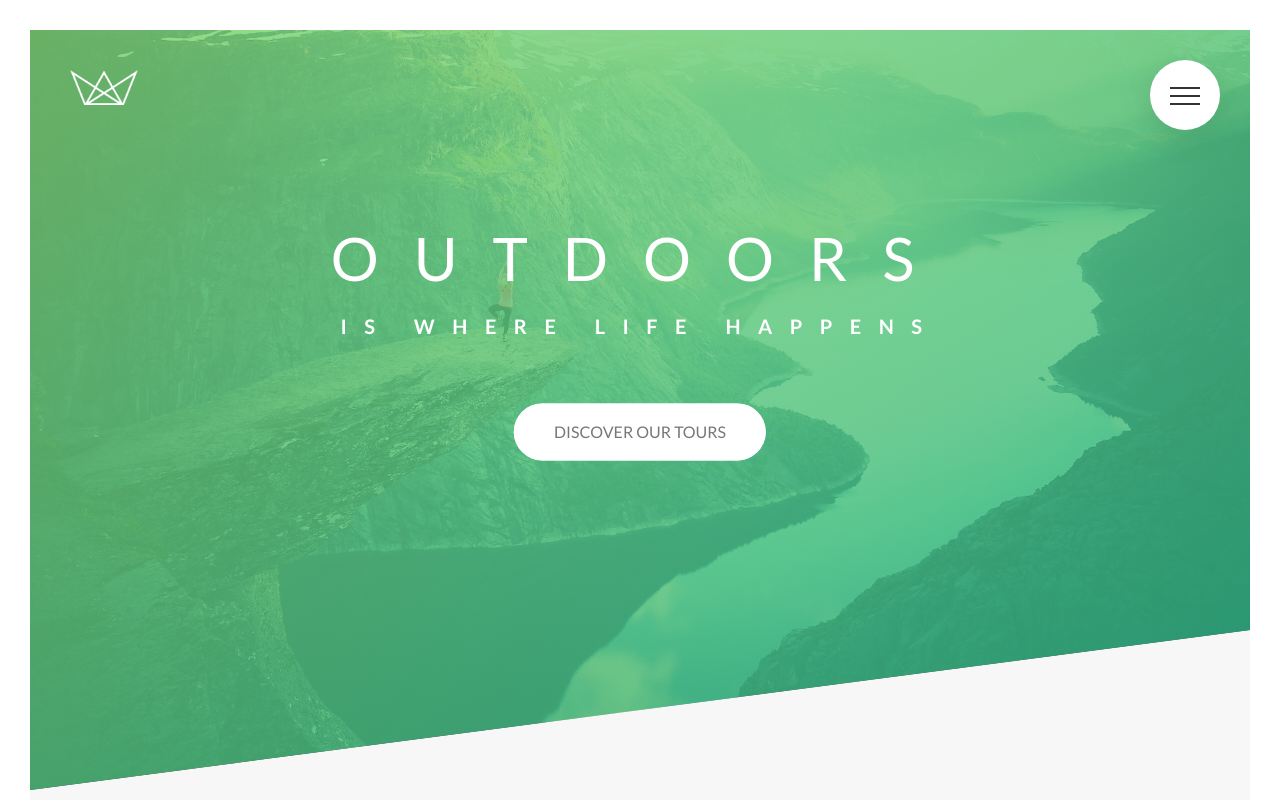
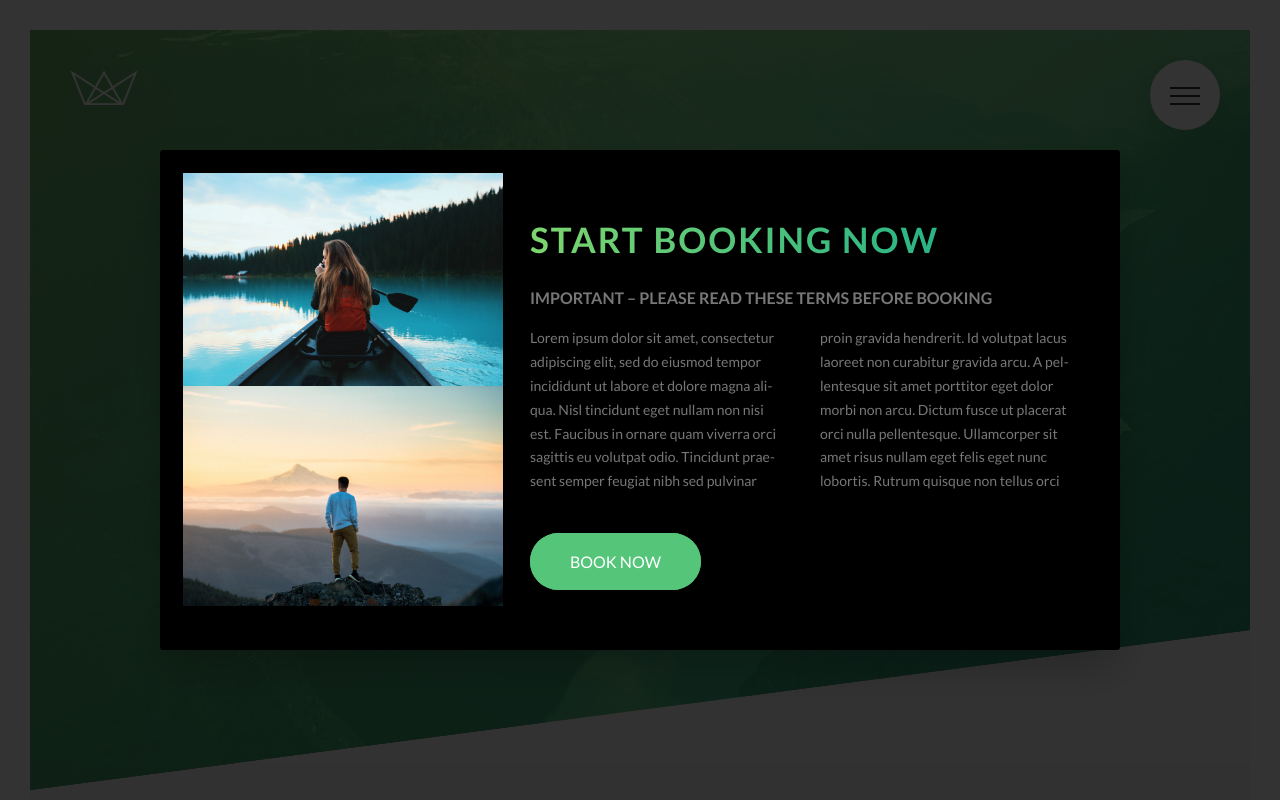
Before and after one commit to KalyyanDeka/natours, a website: page index.html in a window 1280 px wide. Shown: the top 800 px of the page. Drawn offline with Linux system fonts and the light colour scheme.

Commit message:
stating the popup

```diff
--- a/index.html
+++ b/index.html
@@ -367,7 +367,26 @@
 
         <div class="popup">
             <div class="popup__content">
-                POPUP
+                <div class="popup__left">
+                    <img src="img/nat-8.jpg" alt="Tour photo" class="popup__img">
+                    <img src="img/nat-9.jpg" alt="Tour photo" class="popup__img">
+                </div>
+
+                <div class="popup__right">
+                    <h2 class="heading-secondary u-margin-bottom-small">Start booking now</h2>
+                    <h3 class="heading-tertiary u-margin-bottom-small">Important &ndash; Please read these terms before booking</h3>
+                    <p class="popup__text">
+                        Lorem ipsum dolor sit amet, consectetur adipiscing elit, sed do eiusmod tempor
+                        incididunt ut labore et dolore magna aliqua. Nisl tincidunt eget nullam non nisi
+                         est. Faucibus in ornare quam viverra orci sagittis eu volutpat odio. Tincidunt
+                         praesent semper feugiat nibh sed pulvinar proin gravida hendrerit. Id volutpat
+                         lacus laoreet non curabitur gravida arcu. A pellentesque sit amet porttitor eget
+                         dolor morbi non arcu. Dictum fusce ut placerat orci nulla pellentesque. Ullamcorper
+                         sit amet risus nullam eget felis eget nunc lobortis. Rutrum quisque non tellus orci
+
+                    </p>
+                    <a href="#" class="btn btn--green">Book now</a>
+                </div>
             </div>
         </div>
 
--- a/sass/abstracts/_mixins.scss
+++ b/sass/abstracts/_mixins.scss
@@ -5,3 +5,10 @@
         clear: both;
     }
 }
+
+@mixin absCenter {
+    position: absolute;
+    top: 50%;
+    left: 50%;
+    transform: translate(-50%,-50%);
+}
--- a/sass/components/_popup.scss
+++ b/sass/components/_popup.scss
@@ -5,8 +5,54 @@
     top: 0;
     left: 0;
     background-color: rgba($color-black, .8);
+    z-index: 9999;
 
-    // &__content {
+    &__content {
+        @include absCenter;
+        width: 75%;
+        height: 50rem;
+        background-color: $color-black;
+        box-shadow: 0 2rem 4rem rgba($color-black, .2);
+        border-radius: 3px;
+        display: table;
+        overflow: hidden;
 
-    // }
+    }
+
+    &__left {
+        transform: translate(2.3rem, 2.3rem);
+        width: 33.33333333%;
+        display: table-cell;
+
+
+    }
+
+    &__right {
+        width: 66.66666667%;
+        display: table-cell;
+        vertical-align: middle;
+        padding: 3rem 5rem;
+    }
+
+    &__img {
+        display: block;
+        width: 100%;
+    }
+
+    &__text {
+        font-size: 1.4rem;
+        margin-bottom: 4rem;
+
+        -moz-column-count: 2;
+        -moz-column-gap: 4rem;
+
+        column-count: 2;
+        column-gap: 4rem;
+        // column-rule: 1px solid $color-grey-light-2;
+
+        -moz-hyphens: auto;
+        -ms-hyphens: auto;
+        -webkit-hyphens: auto;
+        hyphens: auto;
+    }
 }
```
Also changed, not shown: css/style.css.
